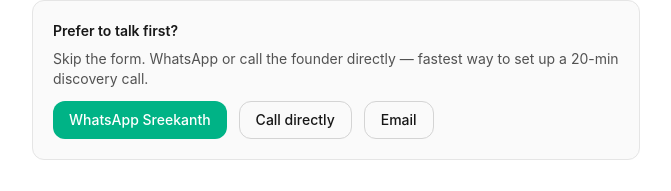
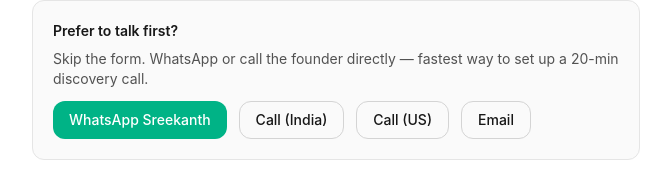
Before and after one commit to spayyavula/campuspandit, a React (Vite) app: page /apply in a window 1280 px wide. Shown: the part 232-423 px from the top of the page, without its empty margins (304-975 px from the left). Built offline with nearby package versions, Linux system fonts and the light colour scheme; no server answers.

Commit message:
feat(apply): real WhatsApp + India/US call numbers on direct-contact panel

```diff
--- a/src/components/PilotApplication.tsx
+++ b/src/components/PilotApplication.tsx
@@ -92,8 +92,7 @@ const PilotApplication: React.FC = () => {
           Tell us about your coaching center. We review within 48 hours and reach out for a 20-minute call if there&apos;s fit.
         </p>
 
-        {/* Direct-contact panel — WhatsApp is the channel of choice for 45+ Indian SMB owners.
-            TODO: replace the +91XXXXXXXXXX placeholders with the founder's actual WhatsApp number before going live. */}
+        {/* Direct-contact panel — WhatsApp is the channel of choice for 45+ Indian SMB owners. */}
         <div className="mb-10 p-5 border border-neutral-200 rounded-lg bg-neutral-50">
           <p className="text-sm font-semibold text-neutral-900 mb-2">
             Prefer to talk first?
@@ -103,7 +102,7 @@ const PilotApplication: React.FC = () => {
           </p>
           <div className="flex flex-wrap gap-3 text-sm">
             <a
-              href="https://wa.me/91XXXXXXXXXX?text=Hi%20Sreekanth%2C%20interested%20in%20the%20CampusPandit%20Founding%2010%20pilot"
+              href="https://wa.me/919885723286?text=Hi%20Sreekanth%2C%20interested%20in%20the%20CampusPandit%20Founding%2010%20pilot"
               target="_blank"
               rel="noopener noreferrer"
               className="inline-flex items-center gap-2 px-4 py-2 bg-success-500 text-white rounded-lg hover:bg-success-600 transition font-medium"
@@ -111,10 +110,16 @@ const PilotApplication: React.FC = () => {
               WhatsApp Sreekanth
             </a>
             <a
-              href="tel:+91XXXXXXXXXX"
+              href="tel:+919885723286"
               className="inline-flex items-center gap-2 px-4 py-2 border border-neutral-300 text-neutral-900 rounded-lg hover:bg-neutral-100 transition font-medium"
             >
-              Call directly
+              Call (India)
+            </a>
+            <a
+              href="tel:+13142616728"
+              className="inline-flex items-center gap-2 px-4 py-2 border border-neutral-300 text-neutral-900 rounded-lg hover:bg-neutral-100 transition font-medium"
+            >
+              Call (US)
             </a>
             <a
               href="mailto:founders@campuspandit.ai"
```
